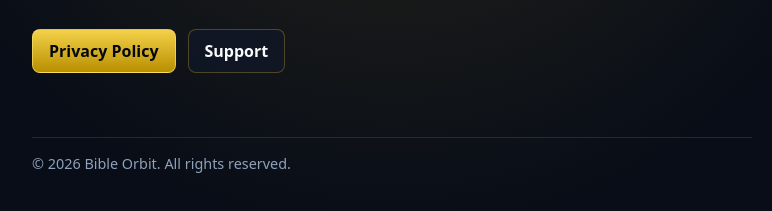
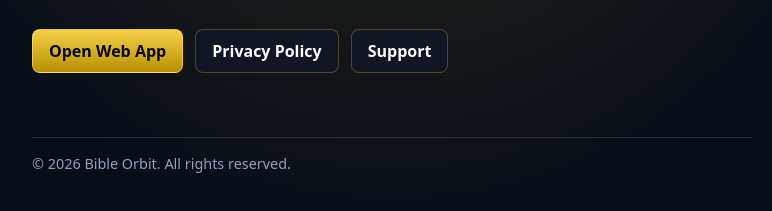
Before and after one commit to BibleOrbit/bibleorbit-site, a plain HTML site: page index.html in a window 1280 px wide. Shown: the part 275-486 px from the top of the page, without its empty margins (248-1020 px from the left). Drawn offline with Linux system fonts and the light colour scheme.

Commit message:
Add web app launch button

```diff
--- a/index.html
+++ b/index.html
@@ -110,7 +110,8 @@
         at the center and the whole canon in view.
       </p>
       <div class="actions">
-        <a class="button primary" href="/privacy/">Privacy Policy</a>
+        <a class="button primary" href="https://bibleorbit.github.io/app/">Open Web App</a>
+        <a class="button" href="/privacy/">Privacy Policy</a>
         <a class="button" href="/support/">Support</a>
       </div>
       <footer>
```
